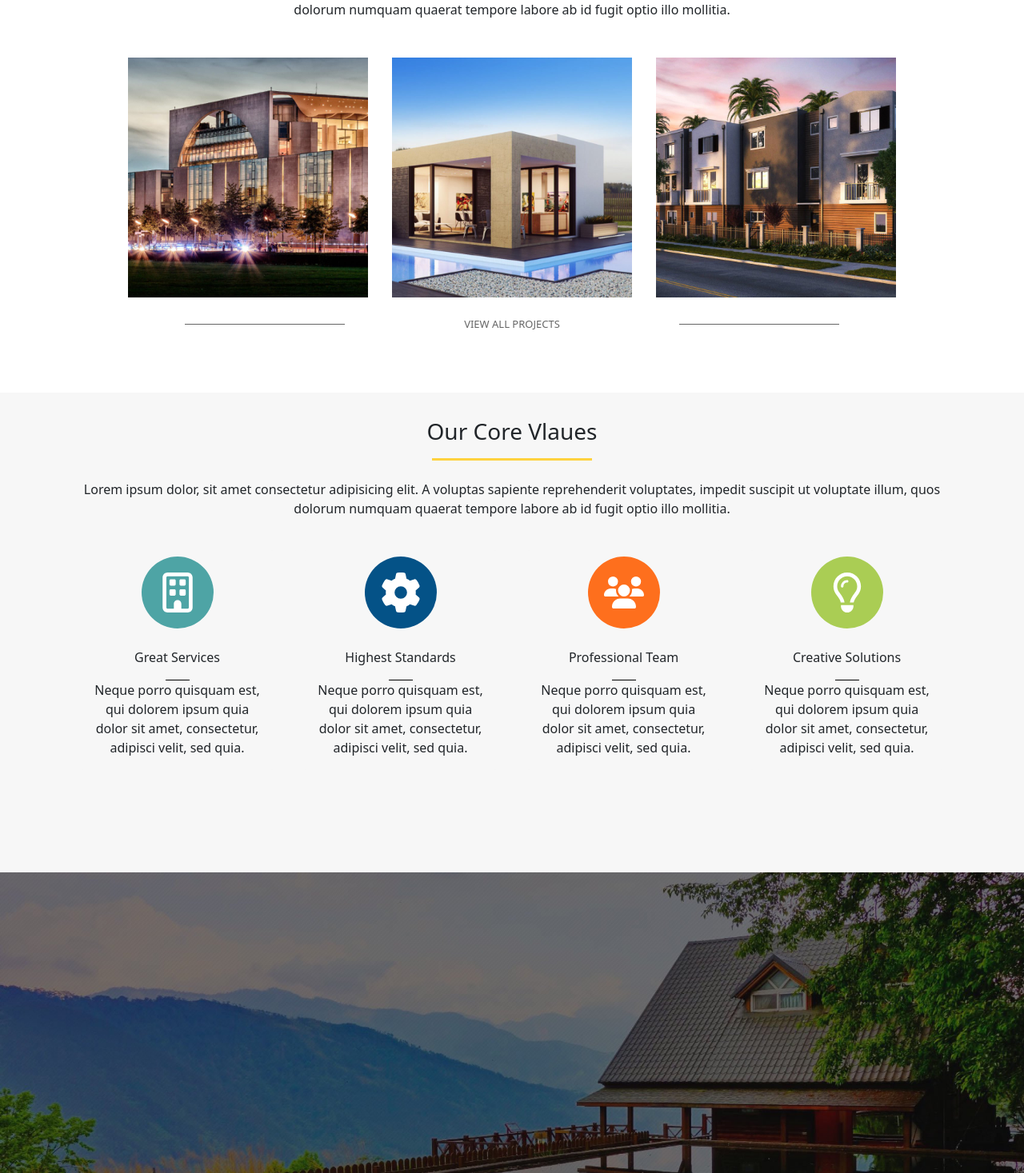
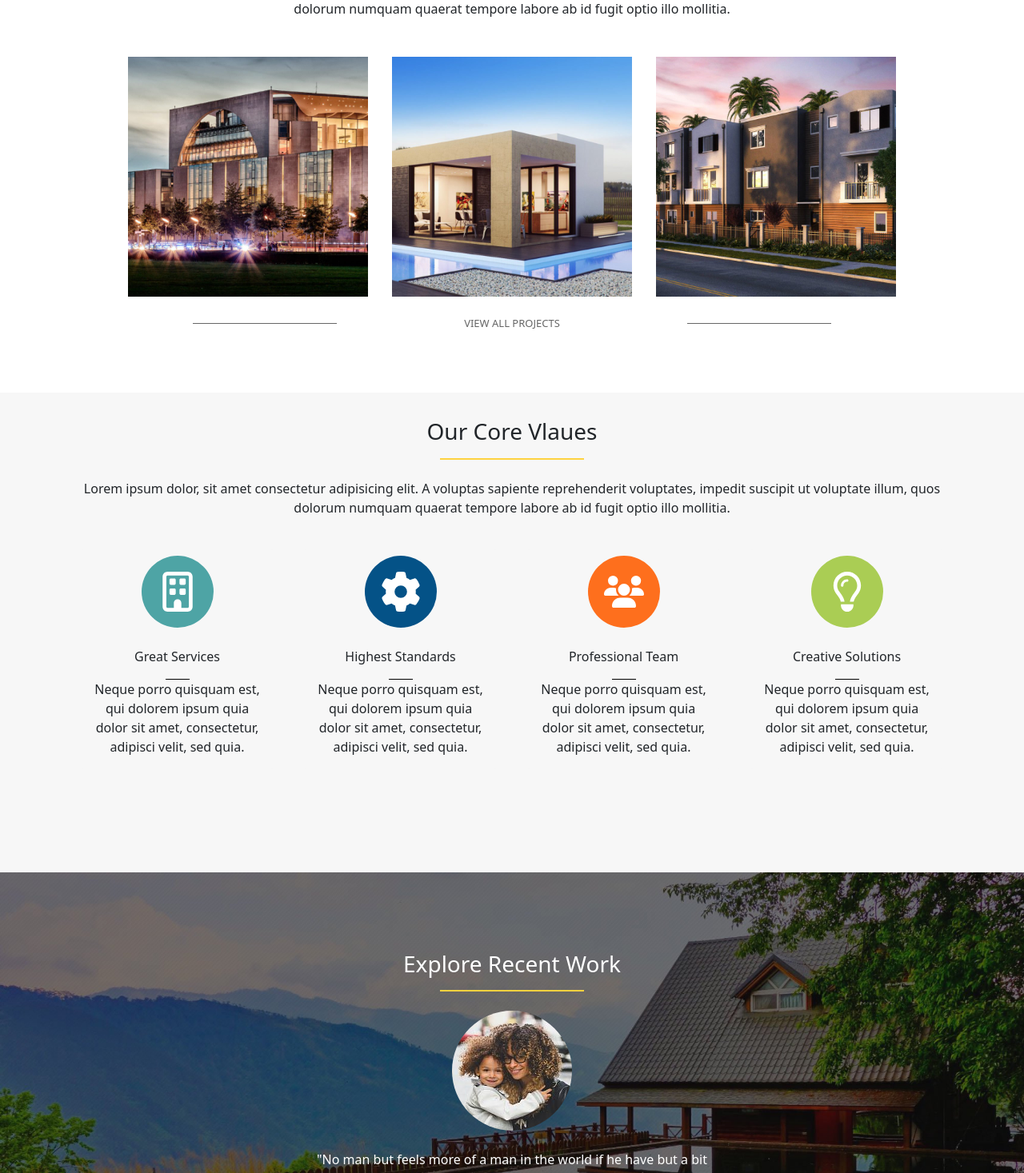
Before and after one commit to RiccardoSignorini/proj-html-vuejs, a Vue app: page / in a window 1280 px wide. Shown: the part 1333-2800 px from the top of the page at 80% size. Built offline with nearby package versions, Linux system fonts and the light colour scheme.

Commit message:
avanzamento componente main 5

```diff
--- a/src/components/MainComp1.vue
+++ b/src/components/MainComp1.vue
@@ -61,9 +61,9 @@
         height: 500px;
 
         hr{
-            width: 200px;
+            width: 180px;
             background-color: #fed23f;
-            height: 3px;
+            height: 2px;
             opacity: 1;
             border: 0;
             margin: 0 auto;
--- a/src/components/MainComp3.vue
+++ b/src/components/MainComp3.vue
@@ -40,9 +40,9 @@
         height: 600px;
 
         hr{
-            width: 200px;
+            width: 180px;
             background-color: #fed23f;
-            height: 3px;
+            height: 2px;
             opacity: 1;
             border: 0;
             margin: 0 auto;
--- a/src/components/MainComp4.vue
+++ b/src/components/MainComp4.vue
@@ -66,9 +66,9 @@
         background-color: #f7f7f7;
 
         hr{
-            width: 200px;
+            width: 180px;
             background-color: #fed23f;
-            height: 3px;
+            height: 2px;
             opacity: 1;
             border: 0;
             margin: 0 auto;
--- a/src/components/MainComp5.vue
+++ b/src/components/MainComp5.vue
@@ -12,9 +12,16 @@
 </script>
 
 <template>
-    <div id="main-fifth">
+    <div id="main-fifth" class="d-flex align-items-center">
         <div class="container text-center py-4">
-
+            <!-- PARTE TITOLO -->
+            <div>
+                <h3 class="py-2">Explore Recent Work</h3>
+                <hr>
+                <img src="/img/home-testimonial-113165296.jpg" alt="" class="my-4 rounded-circle">
+                <p>"No man but feels more of a man in the world if he have but a bit of ground that he can call his own. However small it is on the surface, it is four thousand miles deep; and that is a very handsome property."</p>
+                <h6 class="my-4">HARRY SMITH - NEW HOME OWNER</h6>
+            </div>
         </div>
     </div>
 </template>
@@ -25,5 +32,20 @@
         background-size: cover;
         background-position: 100%;
         height: 600px;
+        color: white;
+
+        hr{
+            width: 180px;
+            background-color: #fed23f;
+            height: 2px;
+            opacity: 1;
+            border: 0;
+            margin: 0 auto;
+        }
+
+        p{
+            width: 500px;
+            margin: 0 auto;
+        }
     }
 </style>
```
